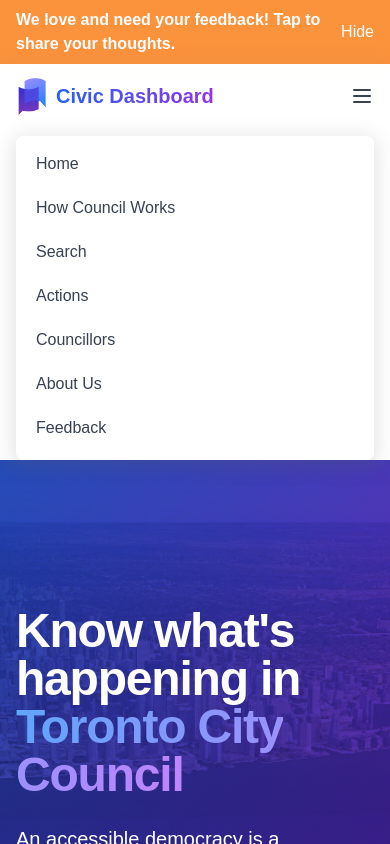
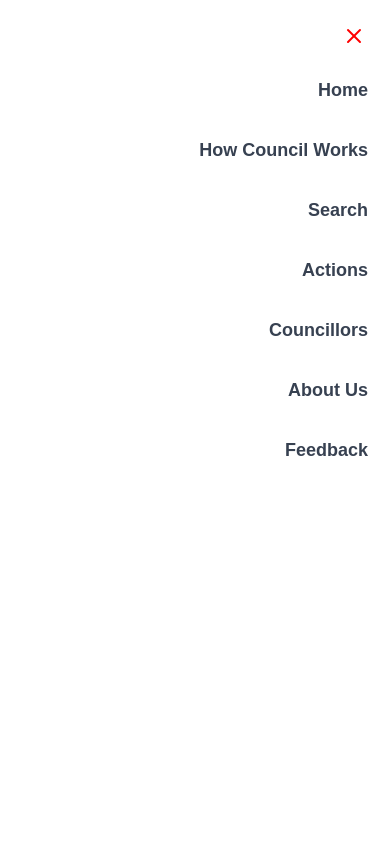
Before and after one commit to civic-dashboard/civic-dashboard-web, a Next.js app: page / in a window 390 px wide. Both pictures are taken after a click on the button "Toggle menu". Shown: the top 844 px of the page. Built offline with nearby package versions, Linux system fonts and the light colour scheme.

Commit message:
move mobile menu out of header, add fullscreen overlay (#137)
<img width="456" alt="Screenshot 2025-05-13 at 3 09 18 PM"
src="https://github.com/user-attachments/assets/e0685f97-aa50-41bb-9c19-6fa0ebdc29a4"
/>

```diff
--- a/src/components/navigation/Header.tsx
+++ b/src/components/navigation/Header.tsx
@@ -3,6 +3,7 @@ import { useState } from 'react';
 import { menuItems } from '@/constants/navigation';
 import Link from 'next/link';
 import Image from 'next/image';
+import { X } from 'lucide-react';
 import NotificationBanner from '@/components/navigation/NotificationBanner';
 
 const gradientAnimation = `
@@ -79,25 +80,39 @@ export default function Header() {
               </button>
             </div>
           </div>
+        </nav>
+      </header>
 
-          {/* Mobile/Tablet Menu - with animation */}
+      {/* Mobile/Tablet Menu - moved outside header */}
       {isMenuOpen && (
-            <div className="lg:hidden">
-              <div className="px-2 pt-2 pb-3 space-y-1 bg-white/90 dark:bg-gray-800/90 backdrop-blur-md rounded-lg mt-2 shadow-xl">
+        <div className="lg:hidden fixed inset-0 z-[51]">
+          <div
+            className="fixed inset-0 bg-black/50"
+            onClick={() => setIsMenuOpen(false)}
+          />
+          <div className="fixed inset-0 flex flex-col bg-white dark:bg-gray-900">
+            <button
+              onClick={() => setIsMenuOpen(false)}
+              className="absolute top-4 right-4 p-2 text-gray-700 dark:text-gray-300 hover:text-blue-600 dark:hover:text-blue-400 transition-colors duration-200"
+              aria-label="Close menu"
+            >
+              <X size={24} color="red" />
+            </button>
+            <div className="w-full max-w-sm space-y-2 pt-16">
               {menuItems.map((item) => (
                 <Link
                   key={item.label}
                   href={item.href}
-                    className="block px-3 py-2 rounded-lg text-base font-medium text-gray-700 dark:text-gray-300 hover:text-blue-600 hover:bg-blue-50 dark:hover:text-blue-400 dark:hover:bg-gray-700 transition-all duration-200"
+                  onClick={() => setIsMenuOpen(false)}
+                  className="block px-4 py-3 text-lg font-bold text-gray-700 dark:text-gray-300 hover:text-blue-600 hover:bg-blue-50 dark:hover:text-blue-400 dark:hover:bg-gray-700 transition-all duration-200 text-right"
                 >
                   {item.label}
                 </Link>
               ))}
             </div>
           </div>
+        </div>
       )}
-        </nav>
-      </header>
     </>
   );
 }
```
Lines whose indentation alone changed are shown as unchanged.
